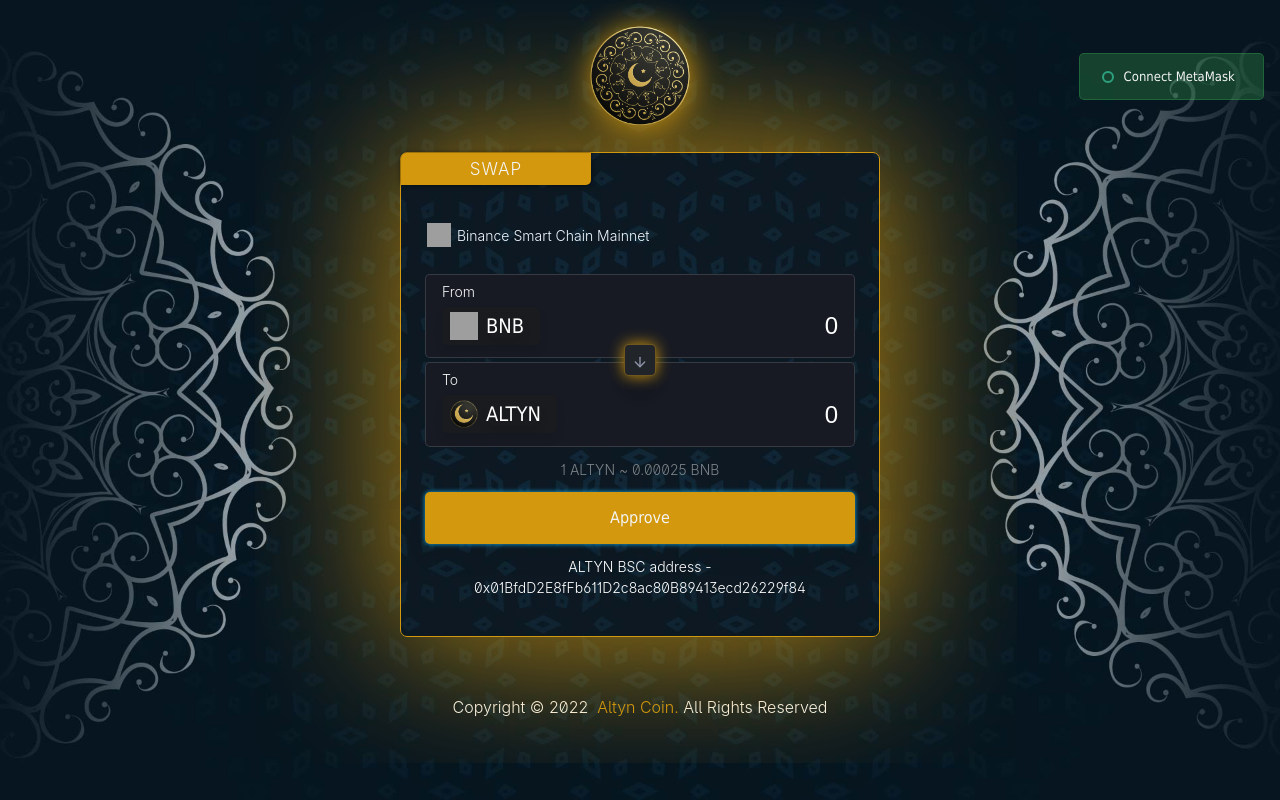
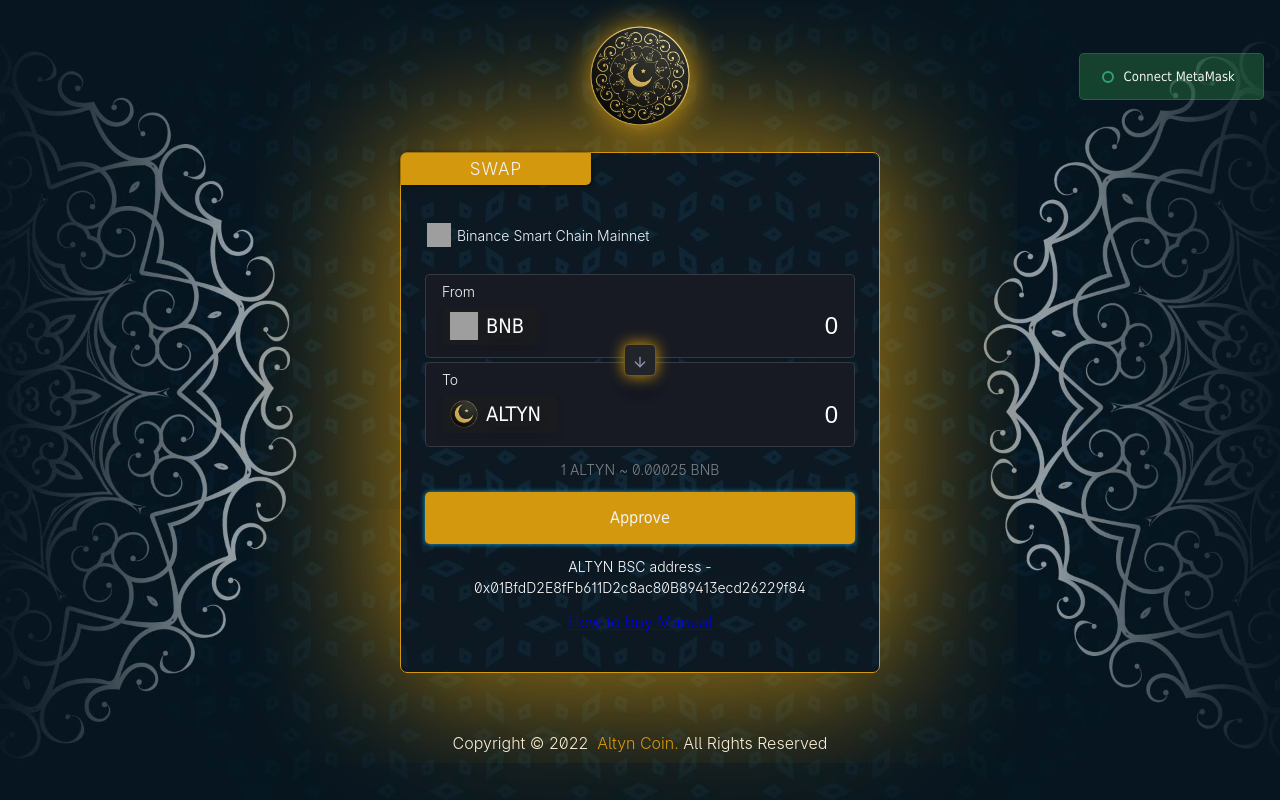
Before and after one commit to errfrost/Altyn, a React (Create React App) app: page / in a window 1280 px wide. Built offline with nearby package versions, Linux system fonts and the light colour scheme; grey boxes are pictures that could not be loaded.

Commit message:
IDOhelp link
add link to How to buy Manual

```diff
--- a/src/Altyn.js
+++ b/src/Altyn.js
@@ -321,6 +321,11 @@
 				        <div id="StatusPush">ALTYN BSC address - {contractAddress}</div>
                 <div id="errMessage"></div>
 			        </div>
+
+							<div className={styles.instructions}>
+				        <a href="/IDOhelp">How to buy Manual</a>
+			        </div>
+
 			      </div>
 		      </div>
 		    </div>
```
